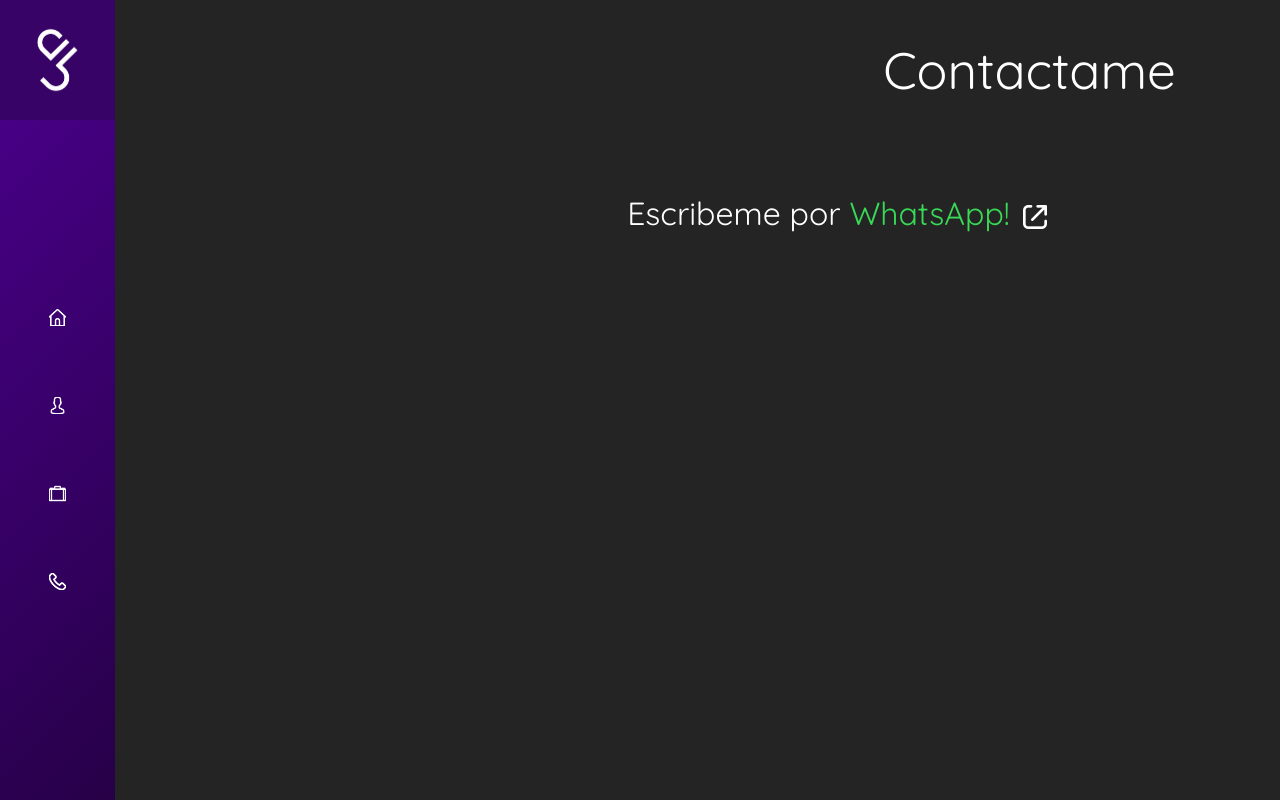
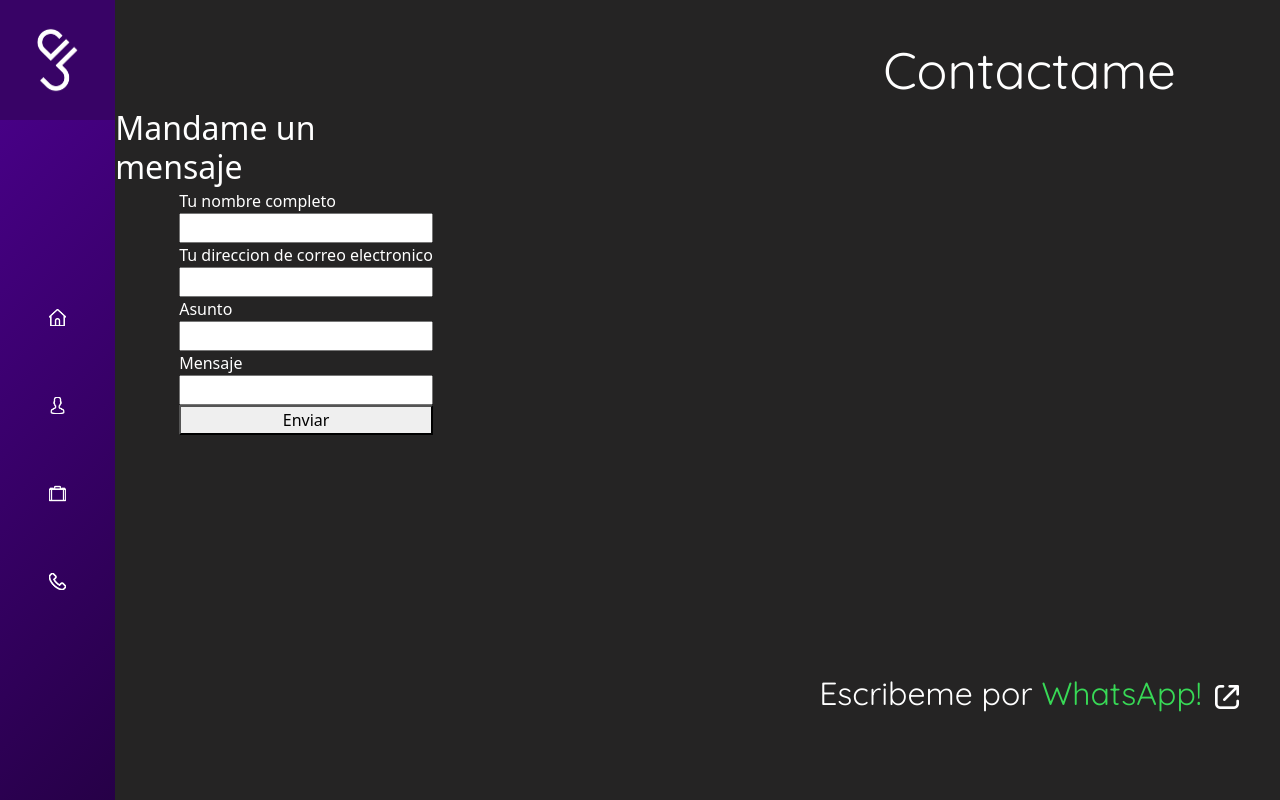
Before and after one commit to saja04/my-portfolio, a React (Vite) app in the folder client/: page /contact in a window 1280 px wide. Built offline with nearby package versions, Linux system fonts and the light colour scheme; no server answers.

Commit message:
finished mocking form, actually works, styles and toasters missing

```diff
--- a/client/package.json
+++ b/client/package.json
@@ -12,11 +12,13 @@
   "dependencies": {
     "axios": "^1.6.0",
     "bootstrap": "^5.3.2",
+    "dotenv": "^16.3.1",
     "js-circle-progress": "^1.0.0-beta.0",
     "react": "^18.2.0",
     "react-bootstrap": "^2.9.1",
     "react-circular-progressbar": "^2.1.0",
     "react-dom": "^18.2.0",
+    "react-hot-toast": "^2.4.1",
     "react-redux": "^8.1.3",
     "react-router-dom": "^6.18.0",
     "redux": "^4.2.1",
--- /dev/null
+++ b/client/src/components/ContactComponents/ContactForm/ContactForm.jsx
@@ -0,0 +1,95 @@
+import style from "./ContactForm.module.css";
+import { useState, useEffect } from "react";
+import axios from "axios";
+import toast, { Toaster } from 'react-hot-toast';
+const SERVER_URL = import.meta.env.VITE_SERVER_URL;
+
+const ContactForm = () => {
+  const [emailStatus, setEmailStatus] = useState(null);
+  const [contactForm, setContactForm] = useState({
+    name: "",
+    mail: "",
+    subject: "",
+    message: "",
+  });
+  const handleChange = (e) => {
+    setContactForm({
+      ...contactForm,
+      [e.target.name]: e.target.value,
+    });
+  };
+  const handleSubmit = async (e) => {
+    e.preventDefault();
+    try {
+      const response = await axios.post(`${SERVER_URL}/sendContactEmail`, {
+        userName: contactForm.name,
+        userEmail: contactForm.mail,
+        subject: contactForm.subject,
+        message: contactForm.message,
+      });
+      if (response.data === "email sent correctly") {
+        setContactForm({
+          name: "",
+          mail: "",
+          subject: "",
+          message: "",
+        });
+        setEmailStatus(
+          toast.success('Mensaje enviado')
+        );
+      }
+    } catch (error) {
+      console.log(error.message);
+      setEmailStatus(
+        toast.error('Error al enviar email')
+      );
+    }
+  };
+
+  useEffect(() => {
+  }, []);
+
+  return (
+    <div className={style.contactFormMainDiv}>
+      <Toaster/>
+      <h2 className={style.contactFormTitle1}>Mandame un mensaje</h2>
+      <form className={style.contactForm} onSubmit={handleSubmit}>
+        <label className={style.contactFormLabels}>Tu nombre completo</label>
+        <input
+          type="text"
+          value={contactForm.name}
+          name="name"
+          onChange={handleChange}
+        />
+
+        <label className={style.contactFormLabels}>
+          Tu direccion de correo electronico
+        </label>
+        <input
+          type="text"
+          value={contactForm.mail}
+          name="mail"
+          onChange={handleChange}
+        />
+
+        <label className={style.contactFormLabels}>Asunto</label>
+        <input
+          type="text"
+          value={contactForm.subject}
+          name="subject"
+          onChange={handleChange}
+        />
+
+        <label className={style.contactFormLabels}>Mensaje</label>
+        <input
+          type="text"
+          value={contactForm.message}
+          name="message"
+          onChange={handleChange}
+        />
+        <button type="submit">Enviar</button>
+      </form>
+    </div>
+  );
+};
+export default ContactForm;
--- /dev/null
+++ b/client/src/components/ContactComponents/ContactForm/ContactForm.module.css
@@ -0,0 +1,48 @@
+.contactFormMainDiv {
+  position: absolute;
+}
+.contactFormTitle1 {
+  position: absolute;
+  color: white;
+}
+.contactForm {
+  margin-left: 5vw;
+  margin-top: 10vh;
+  display: flex;
+  flex-direction: column;
+}
+.contactFormLabels {
+  color: white;
+}
+.statusSpan1True {
+  font-size: 1.5vw;
+  color: white;
+  position: fixed;
+  top: 5vh;
+  right: 5vw;
+  background-color: rgba(38, 138, 25, 0.644);
+  width: 15vw;
+  height: auto;
+  display: flex;
+  align-items: center;
+  justify-content: center;
+  border-radius: .5vw;
+  padding: 2vh;
+  transition: .3s;
+}
+.statusSpan1False {
+    font-size: 1.5vw;
+    color: white;
+    position: fixed;
+    top: 5vh;
+    right: 5vw;
+    background-color: rgba(138, 25, 25, 0.644);
+    width: 15vw;
+    height: auto;
+    display: flex;
+    align-items: center;
+    justify-content: center;
+    border-radius: .5vw;
+    padding: 2vh;
+    transition: .3s;
+}
--- a/client/src/views/Contact/Contact.jsx
+++ b/client/src/views/Contact/Contact.jsx
@@ -2,6 +2,7 @@ import style from "./Contact.module.css";
 import NavBar from "../../components/NavBar/navBar";
 import { NavLink } from "react-router-dom";
 import redirectLogo from "../../assets/redirect-icon.png";
+import ContactForm from "../../components/ContactComponents/ContactForm/ContactForm";
 
 const Contact = () => {
   return (
@@ -17,7 +18,7 @@ const Contact = () => {
           Escribeme por <span className={style.contactSpan1}>WhatsApp!</span> {' '}
           <img src={redirectLogo} alt="my whatsapp" className={style.redirectImg}/>
         </NavLink>
-
+        <ContactForm/>
       </div>
     </div>
   );
--- a/client/src/views/Contact/Contact.module.css
+++ b/client/src/views/Contact/Contact.module.css
@@ -19,8 +19,8 @@
   text-decoration: none;
   color: white;
   font-size: 2.5vw;
-  margin-top: 10vh;
-  margin-left: 40vw;
+  margin-top: 70vh;
+  margin-left: 55vw;
   font-family: "Quicksand", sans-serif;
 }
 .redirectImg {
```
Also changed, not shown: 2 other files (tests, documents, lock files or other folders).
